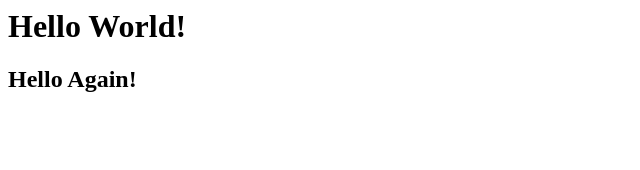
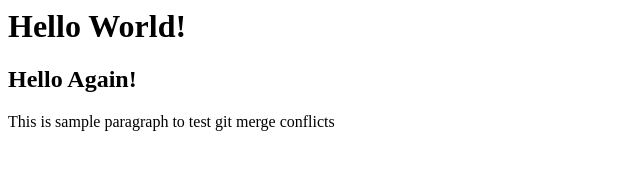
Before and after one commit to pgullipilli/CS50_python_and_javascript, a plain HTML site: page hello.html in a window 1280 px wide. Shown: the whole page, without its empty margins (0-640 px from the left). Drawn offline with Linux system fonts and the light colour scheme.

Commit message:
changes to test git merge conflicts

```diff
--- a/hello.html
+++ b/hello.html
@@ -7,6 +7,7 @@
 </head>
 <body>
  <h1>Hello World!</h1>
-    <h2> Hello Again!</h2>
+ <h2> Hello Again!</h2>
+ <p>This is sample paragraph to test git merge conflicts</p>
 </body>
 </html>
```
